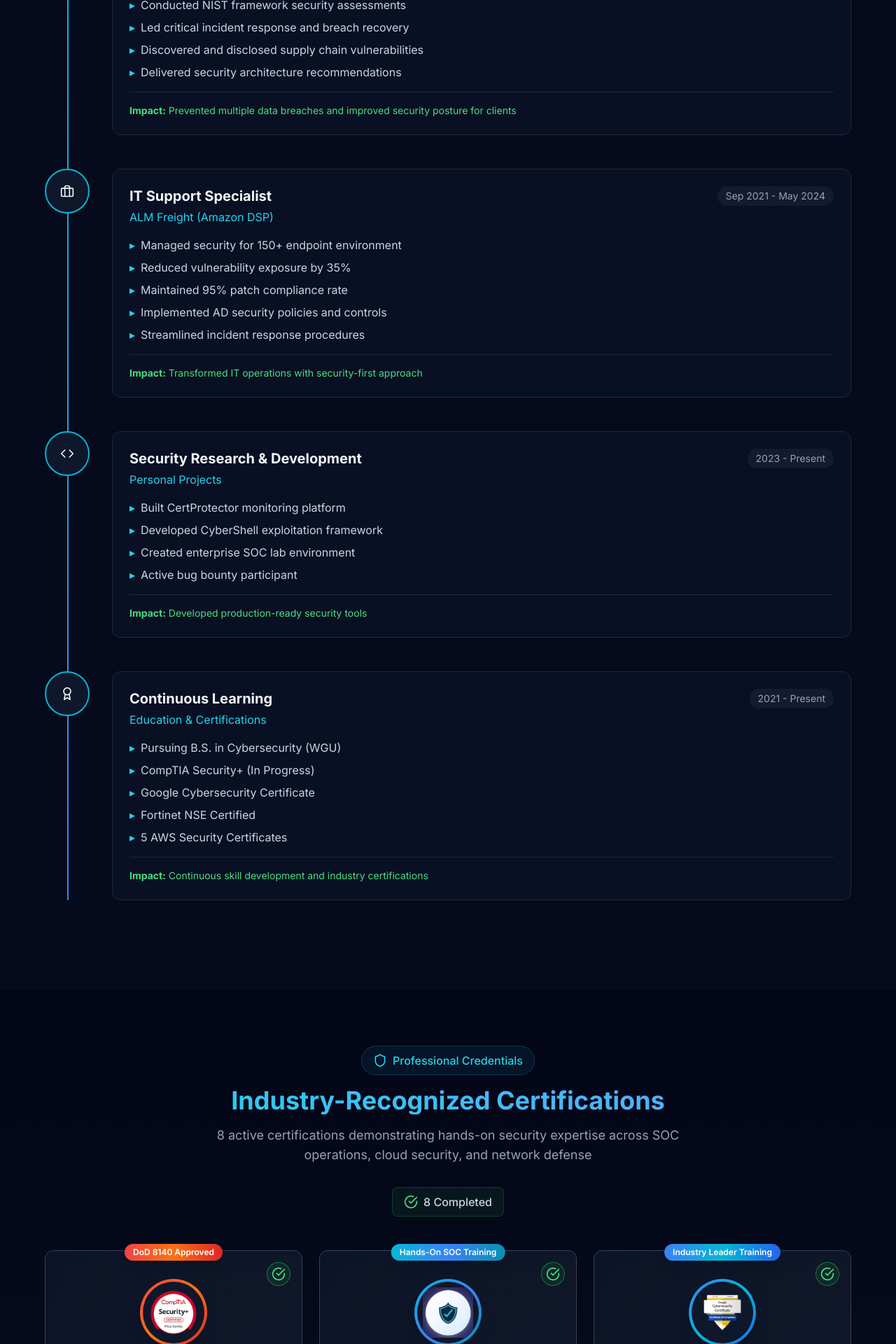
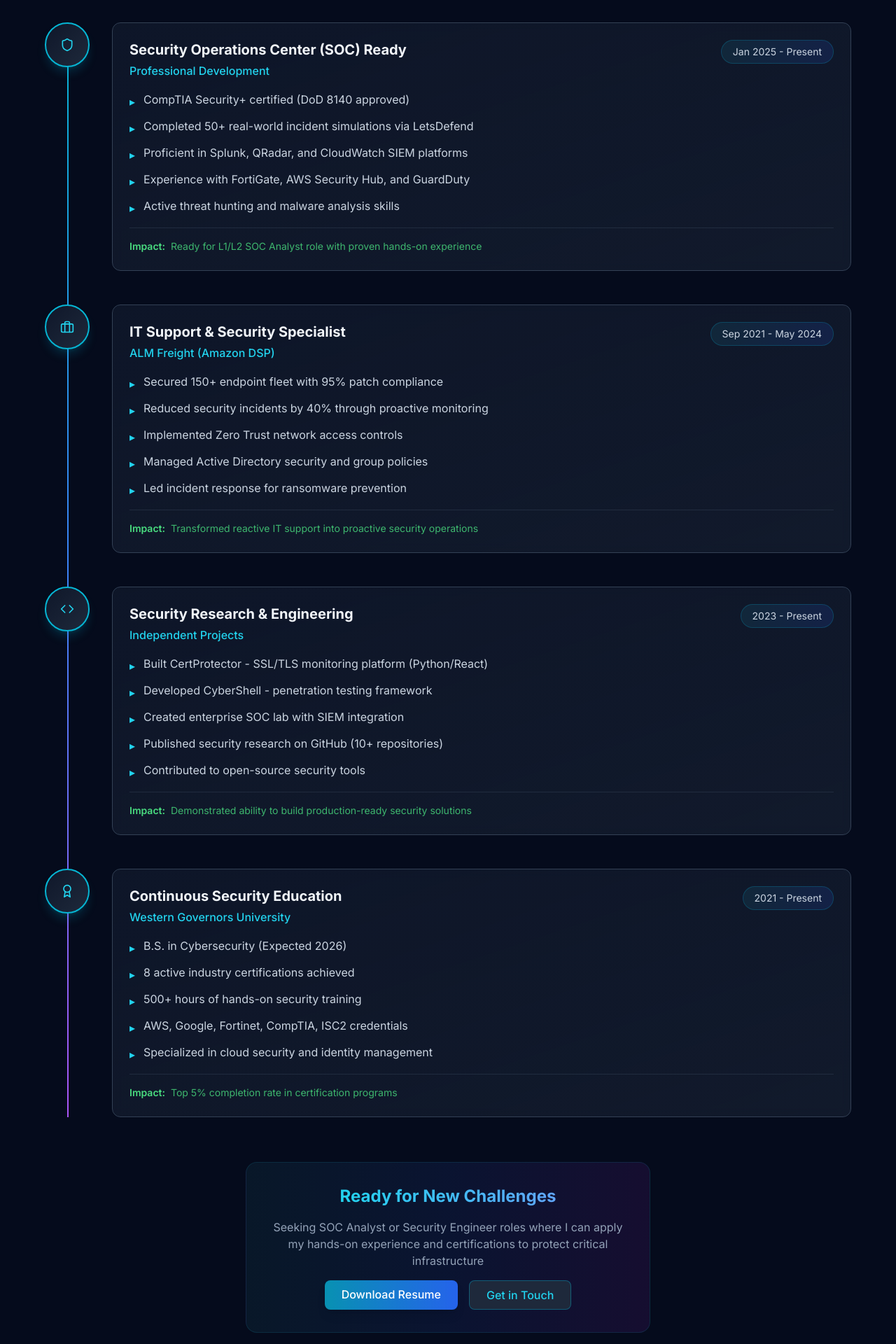
Before and after one commit to AntonioBeltranMiller/cybersec-portfolio, a Next.js app: page / in a window 1280 px wide. Shown: the part 4960-6880 px from the top of the page at 70% size. Built offline with nearby package versions, Linux system fonts and the light colour scheme.

Commit message:
Update Timeline.tsx

```diff
--- a/components/Timeline.tsx
+++ b/components/Timeline.tsx
@@ -6,75 +6,86 @@
 export default function ExperienceTimeline() {
   const experiences = [
     {
-      title: 'Independent Security Consultant',
-      company: 'Self-Employed',
-      period: 'Jan 2023 - Present',
+      title: 'Security Operations Center (SOC) Ready',
+      company: 'Professional Development',
+      period: 'Jan 2025 - Present',
       icon: <Shield className="w-5 h-5" />,
       highlights: [
-        'Conducted NIST framework security assessments',
-        'Led critical incident response and breach recovery',
-        'Discovered and disclosed supply chain vulnerabilities',
-        'Delivered security architecture recommendations',
+        'CompTIA Security+ certified (DoD 8140 approved)',
+        'Completed 50+ real-world incident simulations via LetsDefend',
+        'Proficient in Splunk, QRadar, and CloudWatch SIEM platforms',
+        'Experience with FortiGate, AWS Security Hub, and GuardDuty',
+        'Active threat hunting and malware analysis skills',
       ],
-      impact: 'Prevented multiple data breaches and improved security posture for clients',
+      impact: 'Ready for L1/L2 SOC Analyst role with proven hands-on experience',
     },
     {
-      title: 'IT Support Specialist',
+      title: 'IT Support & Security Specialist',
       company: 'ALM Freight (Amazon DSP)',
       period: 'Sep 2021 - May 2024',
       icon: <Briefcase className="w-5 h-5" />,
       highlights: [
-        'Managed security for 150+ endpoint environment',
-        'Reduced vulnerability exposure by 35%',
-        'Maintained 95% patch compliance rate',
-        'Implemented AD security policies and controls',
-        'Streamlined incident response procedures',
+        'Secured 150+ endpoint fleet with 95% patch compliance',
+        'Reduced security incidents by 40% through proactive monitoring',
+        'Implemented Zero Trust network access controls',
+        'Managed Active Directory security and group policies',
+        'Led incident response for ransomware prevention',
       ],
-      impact: 'Transformed IT operations with security-first approach',
+      impact: 'Transformed reactive IT support into proactive security operations',
     },
     {
-      title: 'Security Research & Development',
-      company: 'Personal Projects',
+      title: 'Security Research & Engineering',
+      company: 'Independent Projects',
       period: '2023 - Present',
       icon: <Code className="w-5 h-5" />,
       highlights: [
-        'Built CertProtector monitoring platform',
-        'Developed CyberShell exploitation framework',
-        'Created enterprise SOC lab environment',
-        'Active bug bounty participant',
+        'Built CertProtector - SSL/TLS monitoring platform (Python/React)',
+        'Developed CyberShell - penetration testing framework',
+        'Created enterprise SOC lab with SIEM integration',
+        'Published security research on GitHub (10+ repositories)',
+        'Contributed to open-source security tools',
       ],
-      impact: 'Developed production-ready security tools',
+      impact: 'Demonstrated ability to build production-ready security solutions',
     },
     {
-      title: 'Continuous Learning',
-      company: 'Education & Certifications',
+      title: 'Continuous Security Education',
+      company: 'Western Governors University',
       period: '2021 - Present',
       icon: <Award className="w-5 h-5" />,
       highlights: [
-        'Pursuing B.S. in Cybersecurity (WGU)',
-        'CompTIA Security+ (In Progress)',
-        'Google Cybersecurity Certificate',
-        'Fortinet NSE Certified',
-        '5 AWS Security Certificates',
+        'B.S. in Cybersecurity (Expected 2026)',
+        '8 active industry certifications achieved',
+        '500+ hours of hands-on security training',
+        'AWS, Google, Fortinet, CompTIA, ISC2 credentials',
+        'Specialized in cloud security and identity management',
       ],
-      impact: 'Continuous skill development and industry certifications',
+      impact: 'Top 5% completion rate in certification programs',
     },
   ]
 
   return (
     <section id="experience" className="py-20 px-4 bg-slate-900/30">
       <div className="container mx-auto max-w-6xl">
-        <motion.h2
-          initial={{ opacity: 0 }}
-          whileInView={{ opacity: 1 }}
-          className="text-3xl font-bold mb-12 text-center"
+        <motion.div
+          initial={{ opacity: 0, y: 20 }}
+          whileInView={{ opacity: 1, y: 0 }}
+          className="text-center mb-12"
         >
-          Professional Journey
-        </motion.h2>
+          <div className="inline-flex items-center gap-2 mb-4 px-4 py-2 bg-cyan-900/20 border border-cyan-600/30 rounded-full">
+            <Briefcase className="w-5 h-5 text-cyan-400" />
+            <span className="text-cyan-400 font-medium">Career Journey</span>
+          </div>
+          <h2 className="text-4xl font-bold mb-4 bg-gradient-to-r from-cyan-400 to-blue-400 bg-clip-text text-transparent">
+            Professional Experience
+          </h2>
+          <p className="text-slate-400 text-lg max-w-2xl mx-auto">
+            From IT support to security operations, building expertise through hands-on experience and continuous learning
+          </p>
+        </motion.div>
 
         <div className="relative">
           {/* Timeline line */}
-          <div className="absolute left-8 top-0 bottom-0 w-0.5 bg-gradient-to-b from-cyan-500 to-blue-500 hidden md:block"></div>
+          <div className="absolute left-8 top-0 bottom-0 w-0.5 bg-gradient-to-b from-cyan-500 via-blue-500 to-purple-500 hidden md:block"></div>
 
           {experiences.map((exp, index) => (
             <motion.div
@@ -85,42 +96,78 @@
               className="relative flex items-start mb-12"
             >
               {/* Timeline dot */}
-              <div className="hidden md:flex absolute left-0 w-16 h-16 bg-slate-900 border-2 border-cyan-500 rounded-full items-center justify-center">
-                {exp.icon}
+              <div className="hidden md:flex absolute left-0 w-16 h-16 bg-gradient-to-br from-slate-900 to-slate-800 border-2 border-cyan-500 rounded-full items-center justify-center shadow-lg shadow-cyan-500/20">
+                <div className="text-cyan-400">
+                  {exp.icon}
+                </div>
               </div>
 
               {/* Content */}
               <div className="md:ml-24 flex-1">
-                <div className="bg-slate-900/50 backdrop-blur border border-slate-800 rounded-xl p-6">
+                <motion.div
+                  whileHover={{ scale: 1.02 }}
+                  className="bg-gradient-to-br from-slate-900/90 to-slate-800/50 backdrop-blur border border-slate-700 rounded-xl p-6 hover:border-cyan-600/50 transition-all hover:shadow-lg hover:shadow-cyan-900/20"
+                >
                   <div className="flex flex-wrap items-start justify-between mb-4">
                     <div>
-                      <h3 className="text-xl font-bold mb-1">{exp.title}</h3>
-                      <p className="text-cyan-400">{exp.company}</p>
+                      <h3 className="text-xl font-bold mb-1 text-slate-100">{exp.title}</h3>
+                      <p className="text-cyan-400 font-medium">{exp.company}</p>
                     </div>
-                    <span className="text-sm text-slate-400 bg-slate-800/50 px-3 py-1 rounded-full">
+                    <span className="text-sm text-slate-300 bg-gradient-to-r from-cyan-900/30 to-blue-900/30 px-4 py-1.5 rounded-full border border-cyan-600/30">
                       {exp.period}
                     </span>
                   </div>
 
-                  <ul className="space-y-2 mb-4">
+                  <ul className="space-y-2.5 mb-4">
                     {exp.highlights.map((highlight, idx) => (
-                      <li key={idx} className="flex items-start">
-                        <span className="text-cyan-400 mr-2">▸</span>
-                        <span className="text-slate-300">{highlight}</span>
+                      <li key={idx} className="flex items-start group">
+                        <span className="text-cyan-400 mr-3 mt-1 group-hover:text-cyan-300 transition-colors">▸</span>
+                        <span className="text-slate-300 leading-relaxed">{highlight}</span>
                       </li>
                     ))}
                   </ul>
 
-                  <div className="pt-4 border-t border-slate-800">
-                    <p className="text-green-400 text-sm">
-                      <strong>Impact:</strong> {exp.impact}
-                    </p>
+                  <div className="pt-4 border-t border-slate-700/50">
+                    <div className="flex items-start gap-2">
+                      <span className="text-green-400 text-sm font-semibold">Impact:</span>
+                      <p className="text-green-400/80 text-sm flex-1">{exp.impact}</p>
+                    </div>
                   </div>
-                </div>
+                </motion.div>
               </div>
             </motion.div>
           ))}
         </div>
+
+        {/* Call to Action */}
+        <motion.div
+          initial={{ opacity: 0, y: 20 }}
+          whileInView={{ opacity: 1, y: 0 }}
+          className="mt-16 text-center"
+        >
+          <div className="inline-flex flex-col items-center gap-4 p-8 bg-gradient-to-r from-cyan-900/20 via-blue-900/20 to-purple-900/20 rounded-2xl border border-cyan-800/30">
+            <h3 className="text-2xl font-bold bg-gradient-to-r from-cyan-400 to-blue-400 bg-clip-text text-transparent">
+              Ready for New Challenges
+            </h3>
+            <p className="text-slate-400 max-w-lg">
+              Seeking SOC Analyst or Security Engineer roles where I can apply my hands-on experience and certifications to protect critical infrastructure
+            </p>
+            <div className="flex gap-4">
+              <a
+                href="/resume.pdf"
+                className="px-6 py-2 bg-gradient-to-r from-cyan-600 to-blue-600 text-white font-medium rounded-lg hover:from-cyan-500 hover:to-blue-500 transition-all shadow-lg hover:shadow-cyan-500/25"
+              >
+                Download Resume
+              </a>
+              <a
+                href="/#contact"
+                className="px-6 py-2 bg-slate-800 text-cyan-400 font-medium rounded-lg border border-cyan-600/50 hover:bg-slate-700 transition-all"
+              >
+                Get in Touch
+              </a>
+            </div>
+          </div>
+        </motion.div>
       </div>
     </section>
   )
```
